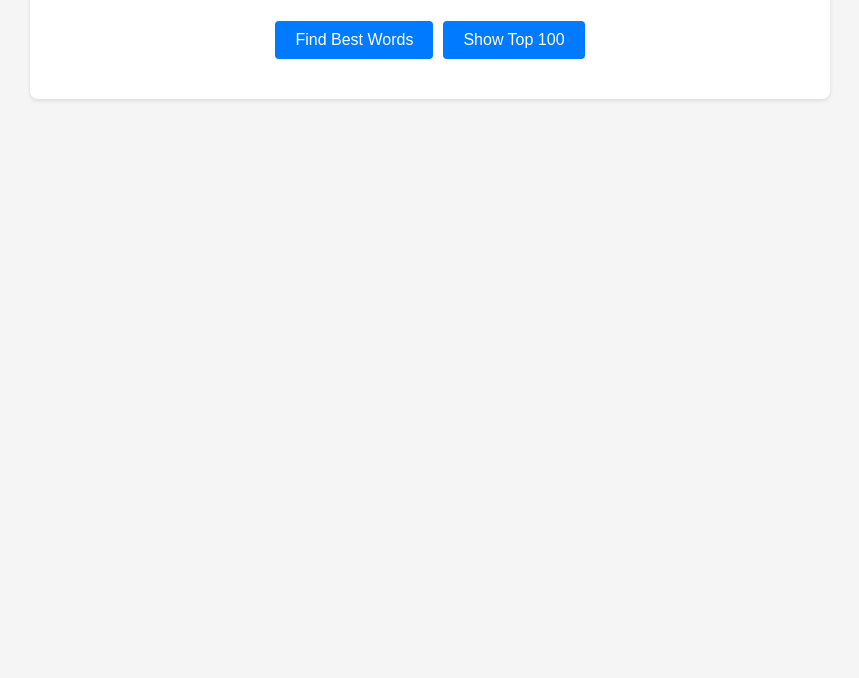
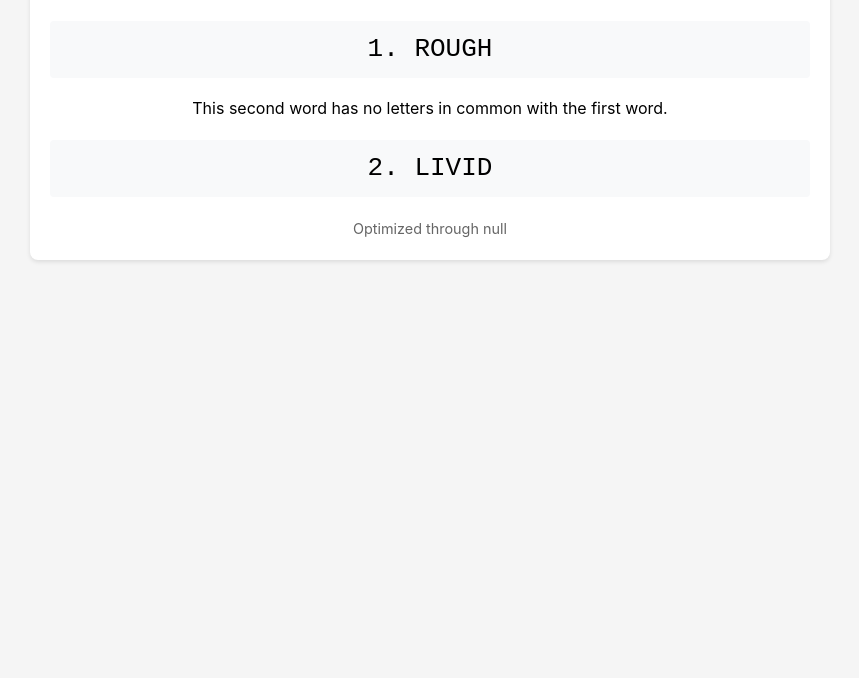
Before and after one commit to nilbus/wordle-starter, a website: page web/index.html in a window 1280 px wide. Shown: the part 122-800 px from the top of the page, without its empty margins (210-1069 px from the left). Drawn offline with Linux system fonts and the light colour scheme; no server answers.

Commit message:
Make it look how I wanted; use ?100 to show top words (hidden)

```diff
--- a/web/index.html
+++ b/web/index.html
@@ -3,7 +3,7 @@
 <head>
     <meta charset="UTF-8">
     <meta name="viewport" content="width=device-width, initial-scale=1.0">
-    <title>Wordle Optimizer</title>
+    <title>Wordle Start Word of the Day</title>
     <style>
         body {
             font-family: -apple-system, BlinkMacSystemFont, 'Segoe UI', Roboto, Oxygen, Ubuntu, Cantarell, sans-serif;
@@ -35,6 +35,21 @@
             padding: 8px 12px;
             border-radius: 4px;
             font-family: monospace;
+        }
+        .word-item-line {
+            background-color: #f8f9fa;
+            padding: 8px 12px;
+            border-radius: 4px;
+            font-family: monospace;
+            font-size: 2em;
+            grid-column: 1 / -1;
+            text-align: center;
+        }
+        .explainer-line {
+            padding: 8px 12px;
+            border-radius: 4px;
+            grid-column: 1 / -1;
+            text-align: center;
         }
         .controls {
             margin: 20px 0;
@@ -70,11 +85,7 @@
 </head>
 <body>
     <div class="container">
-        <h1>Wordle Optimizer</h1>
-        <div class="controls">
-            <button onclick="wordleOptimizer.run(false)">Find Best Words</button>
-            <button onclick="wordleOptimizer.run(true)">Show Top 100</button>
-        </div>
+        <h1>Wordle Start Word of the Day</h1>
         <div class="loading" id="loading">Loading...</div>
         <div id="results"></div>
         <div class="last-updated" id="lastUpdated"></div>
@@ -264,6 +275,11 @@ vomit\nfanny`.split('\n');
                     this.loadSolutionsFromLocalStorage();
                     this.categorizeSolutions();
                 }
+
+                // Run automatically on page load with appropriate mode
+                const urlParams = new URLSearchParams(window.location.search);
+                const showTop100 = urlParams.has('100');
+                this.run(showTop100);
             }
 
             // Load all solutions from localStorage
@@ -330,8 +346,7 @@ vomit\nfanny`.split('\n');
                         startDate.setDate(startDate.getDate() + 1);
                     }
 
-                    // Update last updated text
-                    document.getElementById('lastUpdated').textContent = `Last updated: ${this.highestDate}`;
+                    document.getElementById('lastUpdated').textContent = `Optimized through ${this.highestDate}`;
 
                     // Re-categorize solutions with newly fetched data
                     this.categorizeSolutions();
@@ -431,16 +446,6 @@ vomit\nfanny`.split('\n');
                 const resultsDiv = document.getElementById('results');
                 resultsDiv.innerHTML = '';
 
-                if (showTop100) {
-                    const title = document.createElement('h2');
-                    title.textContent = 'Top 100 Optimal Starting Words';
-                    resultsDiv.appendChild(title);
-                } else {
-                    const title = document.createElement('h2');
-                    title.textContent = 'Optimal Starting Word Pair';
-                    resultsDiv.appendChild(title);
-                }
-
                 const wordList = document.createElement('div');
                 wordList.className = 'word-list';
 
@@ -454,8 +459,8 @@ vomit\nfanny`.split('\n');
                 } else {
                     const [topWord, topScore] = this.scores[0];
                     const wordItem = document.createElement('div');
-                    wordItem.className = 'word-item';
-                    wordItem.textContent = `1. ${topWord.toUpperCase()} (${topScore.toFixed(5)})`;
+                    wordItem.className = 'word-item-line';
+                    wordItem.textContent = `1. ${topWord.toUpperCase()}`;
                     wordList.appendChild(wordItem);
 
                     // Find next best word with no shared letters
@@ -465,9 +470,13 @@ vomit\nfanny`.split('\n');
                     );
 
                     if (nextWord) {
+                        const explainer = document.createElement('div');
+                        explainer.className = 'explainer-line';
+                        explainer.textContent = "This second word has no letters in common with the first word."
+                        wordList.appendChild(explainer)
                         const nextWordItem = document.createElement('div');
-                        nextWordItem.className = 'word-item';
-                        nextWordItem.textContent = `2. ${nextWord[0].toUpperCase()} (${nextWord[1].toFixed(5)})`;
+                        nextWordItem.className = 'word-item-line';
+                        nextWordItem.textContent = `2. ${nextWord[0].toUpperCase()}`;
                         wordList.appendChild(nextWordItem);
                     }
                 }
```
